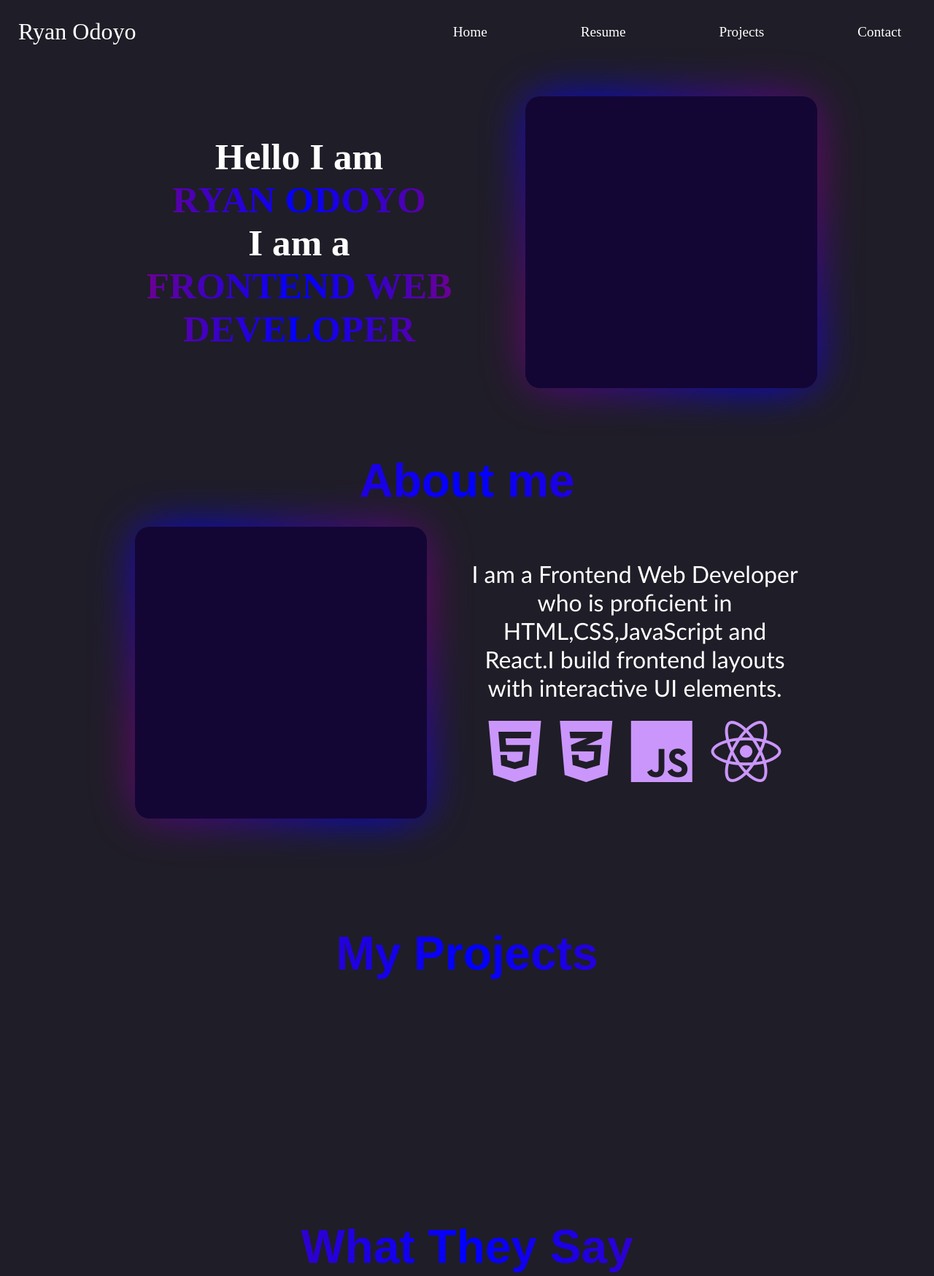
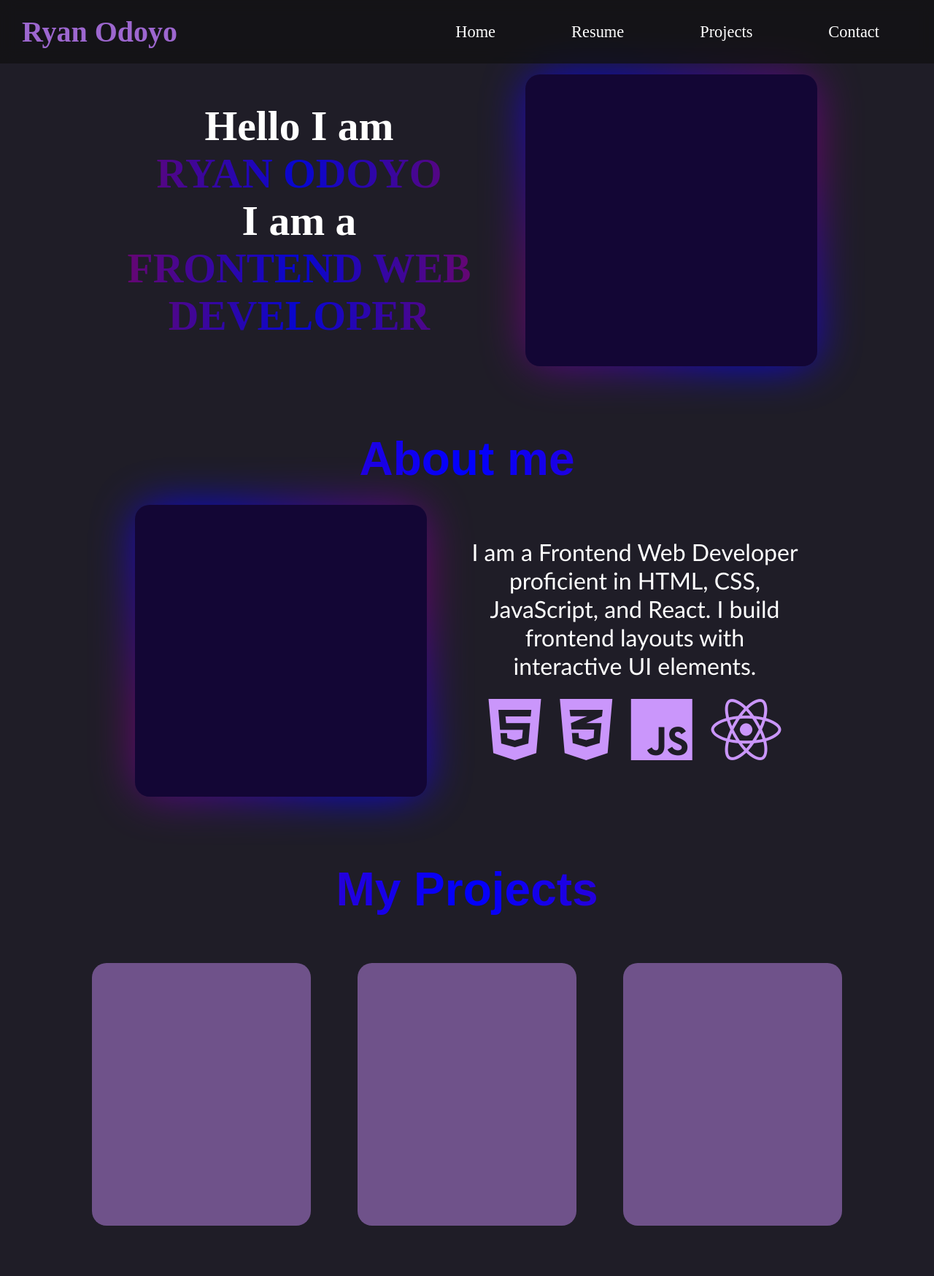
Before and after one commit to ryan374538/Portfolio-website, a plain HTML site: page index.html in a window 1280 px wide. Shown: the top 1749 px of the page at 73% size. Drawn offline with Linux system fonts and the light colour scheme.

Commit message:
fixed issue with hover

```diff
--- a/index.html
+++ b/index.html
@@ -3,7 +3,7 @@
   <head>
     <meta charset="UTF-8" />
     <meta name="viewport" content="width=device-width, initial-scale=1.0" />
-    <title>My portfolio</title>
+    <title>My Portfolio</title>
     <link rel="stylesheet" href="style.css" />
     <script
       src="https://kit.fontawesome.com/adc71ac889.js"
@@ -12,7 +12,6 @@
   </head>
 
   <body>
-    <div class="pictureintro">
     <div class="header">
       <div class="logo">Ryan Odoyo</div>
       <div class="menu-toggle" onclick="toggleMenu()">
@@ -20,14 +19,15 @@
       </div>
       <nav>
         <ul id="nav-list">
-            <li><a href="#Home.html">Home</a></li>
-            <li><a href="#Resume.html">Resume</a></li>
-            <li><a href="#Projects.html">Projects</a></li>
-            <li><a href="#Contact.html">Contact</a></li>
+          <li><a href="#home">Home</a></li>
+          <li><a href="#resume">Resume</a></li>
+          <li><a href="#projects">Projects</a></li>
+          <li><a href="#contact">Contact</a></li>
         </ul>
       </nav>
     </div>
 
+    <div class="pictureintro" id="home">
       <div class="intro">
         <h1>Hello I am</h1>
         <h1 class="text">RYAN ODOYO</h1>
@@ -39,18 +39,18 @@
         <div class="picture"></div>
       </div>
 
-      <div class="about">
+      <div class="about" id="resume">
         <h1 class="aboutme">About me</h1>
       </div>
+
       <div class="aboutcontent">
         <div class="glow-wrapper">
           <div class="pic2"></div>
         </div>
         <div class="about-text">
           <p>
-            I am a Frontend Web Developer who is proficient in
-            HTML,CSS,JavaScript and React.I build frontend layouts with
-            interactive UI elements.
+            I am a Frontend Web Developer proficient in HTML, CSS, JavaScript,
+            and React. I build frontend layouts with interactive UI elements.
           </p>
           <div class="images">
             <i class="fa-brands fa-html5"></i>
@@ -61,30 +61,33 @@
         </div>
       </div>
 
-      <div class="my-projects">
+      <div class="my-projects" id="projects">
         <h1 class="project">My Projects</h1>
-        <div class="card1"></div>
-        <div class="card2"></div>
-        <div class="card3"></div>
+        <div class="card"></div>
+        <div class="card"></div>
+        <div class="card"></div>
       </div>
 
       <div class="what-is-said">
         <h1 class="project">What They Say</h1>
       </div>
 
-      <div class="footer">
+      <div class="footer" id="contact">
         <h1 class="project">Contacts</h1>
         <div class="images">
           <a href="https://instagram.com"
             ><i class="fa-brands fa-square-instagram"></i
           ></a>
-          <a href="https://whhatsapp.com"
+          <a href="https://whatsapp.com"
             ><i class="fa-brands fa-square-whatsapp"></i
           ></a>
-          <a href="ryanodoyo@gmail.com"><i class="fa-solid fa-envelope"></i></a>
+          <a href="mailto:ryanodoyo@gmail.com"
+            ><i class="fa-solid fa-envelope"></i
+          ></a>
         </div>
       </div>
     </div>
+
     <script src="script.js"></script>
   </body>
 </html>
--- a/script.js
+++ b/script.js
@@ -1,4 +1,11 @@
-function toggleMenu(){
-     const navList = document.getElementById('nav-list');
-     navList.classList.toggle('show');
-}
+function toggleMenu() {
+     const navList = document.getElementById("nav-list");
+     navList.classList.toggle("show");
+   }
+
+   // Optional: Close menu on link click (for mobile)
+   document.querySelectorAll('#nav-list a').forEach(link => {
+     link.addEventListener('click', () => {
+       document.getElementById('nav-list').classList.remove('show');
+     });
+   });
--- a/style.css
+++ b/style.css
@@ -2,10 +2,12 @@
     margin: 0;
     padding: 0;
     box-sizing: border-box;
+    scroll-behavior: smooth;
 }
 
 body {
     position: relative;
+    background-color: rgb(31, 29, 39);
 }
 
 .glow-wrapper {
@@ -65,7 +67,6 @@ body {
 }
 
 .pictureintro {
-    background-color: rgb(31, 29, 39);
     width: 100%;
     min-height: 100vh;
     display: flex;
@@ -74,7 +75,6 @@ body {
     justify-content: center;
     align-items: center;
     padding: 15px;
-    position: relative;
     margin: 0;
 }
 
@@ -110,12 +110,12 @@ body {
 }
 
 h1 {
-    font-size: clamp(2.7rem, 4vw, 7rem);
+    font-size: clamp(2.7rem, 4.5vw, 7rem);
     color: white;
 }
 
 .text {
-    background: linear-gradient(to right, purple, blue, purple, blue, purple);
+    background: linear-gradient(to right, rgba(128, 0, 128, 0.79), rgba(0, 0, 255, 0.79), rgba(128, 0, 128, 0.79), rgba(0, 0, 255, 0.79), rgba(128, 0, 128, 0.79));
     background-size: 200%;
     background-clip: text;
     -webkit-background-clip: text;
@@ -154,34 +154,49 @@ p {
     justify-content: space-between;
     align-items: center;
     color: white;
-    padding: 10px;
+    padding: 20px;
     width: 100%;
+    position: sticky;
+    top: 0;
+    z-index: 999;
+    background-color: rgba(16, 16, 16, 0.696);
+    backdrop-filter: blur(10px);
 }
 
 .logo{
-    font-size: 2rem;
+    font-size: 2.5rem;
+    color: rgb(157, 103, 207);
+    font-weight: bold;
+    padding-left: 10px;
 }
 
 .header nav ul {
     display: flex;
     list-style: none;
-    gap: 10vw;
-    font-size: clamp(0.9rem, 1.5vw, 5rem);
+    gap: 4rem;
+    font-size: 1.4rem;
     cursor: pointer;
-    padding-right: 20px;
+    padding-right: 35px;
+    font-family: 'poppins' sans-serif;
+
 }
 
 .header nav ul a {
     text-decoration: none;
     color: white;
+    white-space: nowrap;
+    transition: all 0.2s ease;
+    aspect-ratio: 10/1;
+    border-radius: 30px;
+    padding: 10px 20px;
+    white-space: nowrap;
 }
 
 .header nav ul a:hover {
     background: linear-gradient(to right, purple, blue, purple, blue, purple);
     background-size: 200%;
-    background-clip: text;
-    -webkit-background-clip: text;
-    -webkit-text-fill-color: transparent;
+    color: white;
+    border: solid 2px white;
     animation: animate-gradient 2.5s linear infinite;
 }
 
@@ -242,29 +257,35 @@ p {
     border-radius: 20px;
 }
 
-.menu-toggle{
+.menu-toggle {
     display: none;
+    font-size: 2rem;
+    cursor: pointer;
     color: white;
-    font-size: 1.7rem;
   }
 
-@media (max-width:600px) {
-    .header nav ul{
+  /* Mobile styles */
+  @media (max-width: 768px) {
+    .header nav ul {
       display: none;
+      flex-direction: column;
+      background-color: rgba(16, 16, 16, 0.696);
+      backdrop-filter: blur(10px);
       position: absolute;
-        flex-direction: column;
-        padding: 20px;
+      top: 85px;
+      right: 0;
       width: 100%;
-        right: 0;
-        top: 100%;
-        background-color: rgb(31, 29, 39);
+      padding: 30px;
+      gap: 30px;
+      text-align: center;
       z-index: 999;
     }
-    .header nav ul.show{
+
+    .header nav ul.show {
       display: flex;
     }
-    .menu-toggle{
+
+    .menu-toggle {
       display: block;
     }
-
   }
```
Lines whose indentation alone changed are shown as unchanged.
